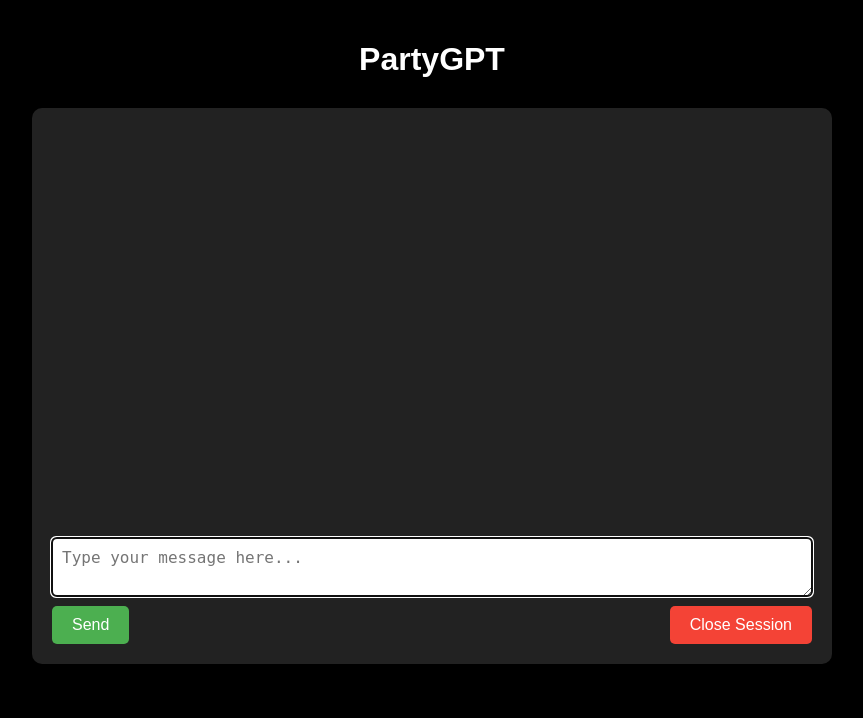
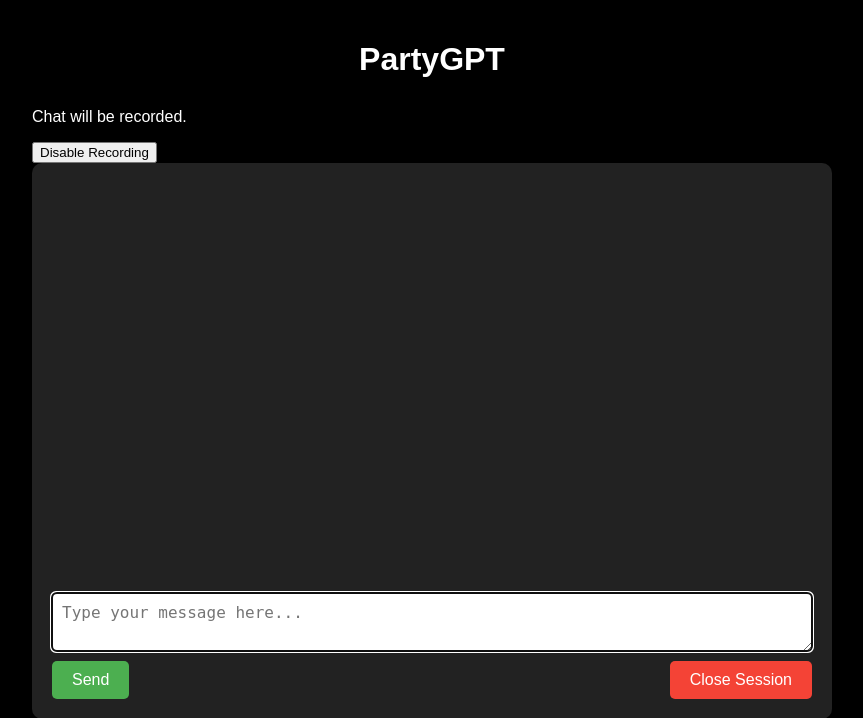
Before and after one commit to m-martin-j/partygpt, a Flask app: page / in a window 1280 px wide. Shown: the top 718 px of the page, without its empty margins (208-1071 px from the left). Run offline with Flask 3, Linux system fonts and the light colour scheme; some libraries are stand-ins or nearby versions.

Commit message:
feature: user can decide if chat will be recorded

```diff
--- a/app.py
+++ b/app.py
@@ -3,7 +3,7 @@ import logging
 import threading  # TEST
 
 
-from flask import Flask, render_template, request
+from flask import Flask, render_template, request, jsonify
 from flask_socketio  import SocketIO, emit
 
 from partygpt import AiGuest
@@ -14,6 +14,7 @@ from partygpt.comms.various import read_yaml
 PATH_SETTINGS = 'settings.yml'
 APPLICATION_SETTINGS = read_yaml(path=PATH_SETTINGS)['application']
 PATH_FOLDER_CONVERSATION_RECORDS = APPLICATION_SETTINGS['conversation_records_folder']
+PATH_FOLDER_CONVERSATION_RECORDS_NAME = APPLICATION_SETTINGS['records_folder_name']
 REFRESH_TIMER_AI_GOODBYE = APPLICATION_SETTINGS['refresh_conversation_after_ai_says_goodbye']
 
 app = Flask(__name__)
@@ -46,6 +47,7 @@ def log_connect(data):
 
 @app.route('/')
 def index():
+    ai_guest.set_conversation_record_folder_path(PATH_FOLDER_CONVERSATION_RECORDS_NAME)
     return render_template('index.html')
 
 @app.route('/process-input', methods=['POST'])
@@ -78,6 +80,21 @@ def refresh_session():
 def save_records():
     ai_guest.save_messages_history()
     return '', 200
+
+@app.route('/set-records', methods=['GET'])
+def set_records():
+    flag = request.args.get('flag')
+    logger.info(f'Chat recording is set to: {flag}')
+    response_data = {}
+    if flag == 'true': # (?)flag param can only be interpreted as string
+        ai_guest.set_conversation_record_folder_path(PATH_FOLDER_CONVERSATION_RECORDS_NAME)
+        response_data['message'] = 'Chat will be recorded'
+    else:
+        ai_guest.set_conversation_record_folder_path('')
+        response_data['message'] = 'Chat will not be recorded'
+
+    response = jsonify(response_data)
+    return response, 200, {'Content-Type': 'application/json'}
 
 def trigger_session_refresh(goodbye_msg):
     logger.info('Session refreshed (per backend).')
--- a/partygpt/partygpt.py
+++ b/partygpt/partygpt.py
@@ -89,6 +89,13 @@ class Entity:
     def reset(self):
         self._clear_messages_history()
         self._current_conversation_start = int(time.time())
+
+    def set_conversation_record_folder_path(self, new_path):
+        self._conversation_record_folder_path = new_path
+        if new_path != '':
+            logger.info(f'Chat will be recorded to {new_path}')
+        else:
+            logger.info('Chat will not be recorded')
 
     def communicate(
             self,
--- a/settings.yml
+++ b/settings.yml
@@ -1,6 +1,7 @@
 application:
   refresh_conversation_after_ai_says_goodbye: 30  # seconds
-  conversation_records_folder: conversation_records  # remove the characters after ":" to deactivate conversation recording
+  records_folder_name: &name_anchor conversation_records
+  conversation_records_folder: *name_anchor  # remove the characters after ":" to deactivate conversation recording
 
 model:
   id: gpt-3.5-turbo
@@ -36,6 +37,8 @@ guest:
     special_skill:  # you can ___.
     - tell funny jokes
     - provide facts about science and nature in an understandable way
+    - talk like Barney Stinson
+    - talk like Winnie the Pooh
     - talk like a pirate
     - create incredible drinks (you actually named the party's signature drink "Rum Royale Bliss")
     - start playing a quiz on basic knowledge with the guest
--- a/static/js/script.js
+++ b/static/js/script.js
@@ -1,4 +1,4 @@
-document.addEventListener("DOMContentLoaded", function() {
+document.addEventListener("DOMContentLoaded", function () {
 
     // ---------------- USER INTERACTION ----------------
     var conversation = document.getElementById("conversation");
@@ -6,14 +6,17 @@ document.addEventListener("DOMContentLoaded", function() {
     var buttonContainer = document.getElementById("button-container");
     var sendButton = document.getElementById("send-button");
     var closeButton = document.getElementById("close-button");
+    var setRecordButton = document.getElementById("set-recording");
+    var recordStatus = document.getElementById("recording-status");
+    var chatInfo = document.getElementById("chat-info");
     var newSessionHint = document.getElementById("new-session-hint");
 
+    const featureFlags = {
+        allowRecords: true
+    };
 
-    function setFocusOnInput() {
-        userInput.focus();
-    }
 
-    setFocusOnInput();
+    chatStartUIChange();
 
 
     function addMessage(message, sender) {
@@ -68,12 +71,13 @@ document.addEventListener("DOMContentLoaded", function() {
     }
 
 
-    sendButton.addEventListener("click", function() {
+    sendButton.addEventListener("click", function () {
         handleUserInput();
+        setFocusOnInput();
     });
 
 
-    document.addEventListener("keydown", function(event) {
+    document.addEventListener("keydown", function (event) {
         if (event.shiftKey && event.key === "Enter") {
             event.preventDefault(); // Prevent form submission
             var currentCursorPosition = userInput.selectionStart; // Get current cursor position
@@ -85,6 +89,7 @@ document.addEventListener("DOMContentLoaded", function() {
         else if (event.key === "Enter") {
             event.preventDefault();
             handleUserInput();
+            setFocusOnInput();
         }
     });
 
@@ -92,6 +97,7 @@ document.addEventListener("DOMContentLoaded", function() {
     function chatEndedUIChange() {
         lockInputField();
         HideButtonContainer();
+        hideChatInfo();
     }
 
     function chatStartUIChange() {
@@ -99,6 +105,20 @@ document.addEventListener("DOMContentLoaded", function() {
         unlockInputField();
         setFocusOnInput();
         showButtonContainer();
+        showChatInfo();
+    }
+
+    function setFocusOnInput() {
+        userInput.focus();
+    }
+
+
+    function hideChatInfo() {
+        chatInfo.style.display = 'none';
+    }
+
+    function showChatInfo() {
+        chatInfo.style.display = 'block';
     }
 
     function lockInputField() {
@@ -125,13 +145,31 @@ document.addEventListener("DOMContentLoaded", function() {
         newSessionHint.style.display = 'none';
     }
 
+    function setRecord(flag) {
+        const url = `/set-records?flag=${flag}`;
+        fetch(url, {
+            method: 'GET'
+        })
+            .then((response) => {
+                if (response.status === 200) {
+                    return response.json();
+                } else {
+                    console.error('Request failed with status:', response.status);
+                }
+            })
+            .then((data) => {
+                recordStatus.textContent = data.message;
+                setRecordButton.textContent = featureFlags.allowRecords ? 'Disable recording' : 'Enable recording'
+            });
+    }
+
     function saveRecords() {
         fetch('/save-records', {
             method: 'GET'
         });
     }
 
-    function close_session(){
+    function close_session() {
         conversation.innerHTML = "";
         fetch('/close-session', {
             method: 'GET'
@@ -142,14 +180,22 @@ document.addEventListener("DOMContentLoaded", function() {
 
     function refreshNewSession() {
         chatStartUIChange();
+        featureFlags.allowRecords = true; //enable chat recording by default
+        setRecord(featureFlags.allowRecords);
+
     }
 
 
-    closeButton.addEventListener("click", function() {
+    closeButton.addEventListener("click", function () {
         saveRecords();
         close_session();
     });
 
+    setRecordButton.addEventListener("click", function () {
+        console.log("flag is now " + featureFlags.allowRecords);
+        featureFlags.allowRecords = !featureFlags.allowRecords;
+        setRecord(featureFlags.allowRecords);
+    })
 
 
     // ---------------- IDLE REFRESH ----------------
@@ -158,7 +204,7 @@ document.addEventListener("DOMContentLoaded", function() {
 
     function startIdleTimer() {
         clearTimeout(idleTimer);
-        idleTimer = setTimeout (function () {
+        idleTimer = setTimeout(function () {
             saveRecords();
             close_session();
         }, idleTimeoutDuration);
@@ -176,11 +222,11 @@ document.addEventListener("DOMContentLoaded", function() {
 
     // ---------------- INSTRUCTIONS FROM BACKEND ----------------
     var socket = io();
-    socket.on('connect', function() {
-        socket.emit('connection', {state: 'success'});
+    socket.on('connect', function () {
+        socket.emit('connection', { state: 'success' });
     });
 
-    socket.on('instruction', function(instruction) {
+    socket.on('instruction', function (instruction) {
         type = instruction.type
         if (type == 'refresh_session_timer') {
             addMessage(instruction.goodbye_msg, 'assistant');
--- a/templates/index.html
+++ b/templates/index.html
@@ -9,6 +9,10 @@
 <body>
     <div class="container">
         <h1>PartyGPT</h1>
+        <div id="chat-info">
+            <p id="recording-status">Chat will be recorded.</p>
+            <button id="set-recording">Disable Recording</button>
+        </div>
         <div class="chat-container">
             <div id="conversation" class="conversation"></div>
             <div class="user-input-container">
```
Lines whose indentation alone changed are shown as unchanged.
